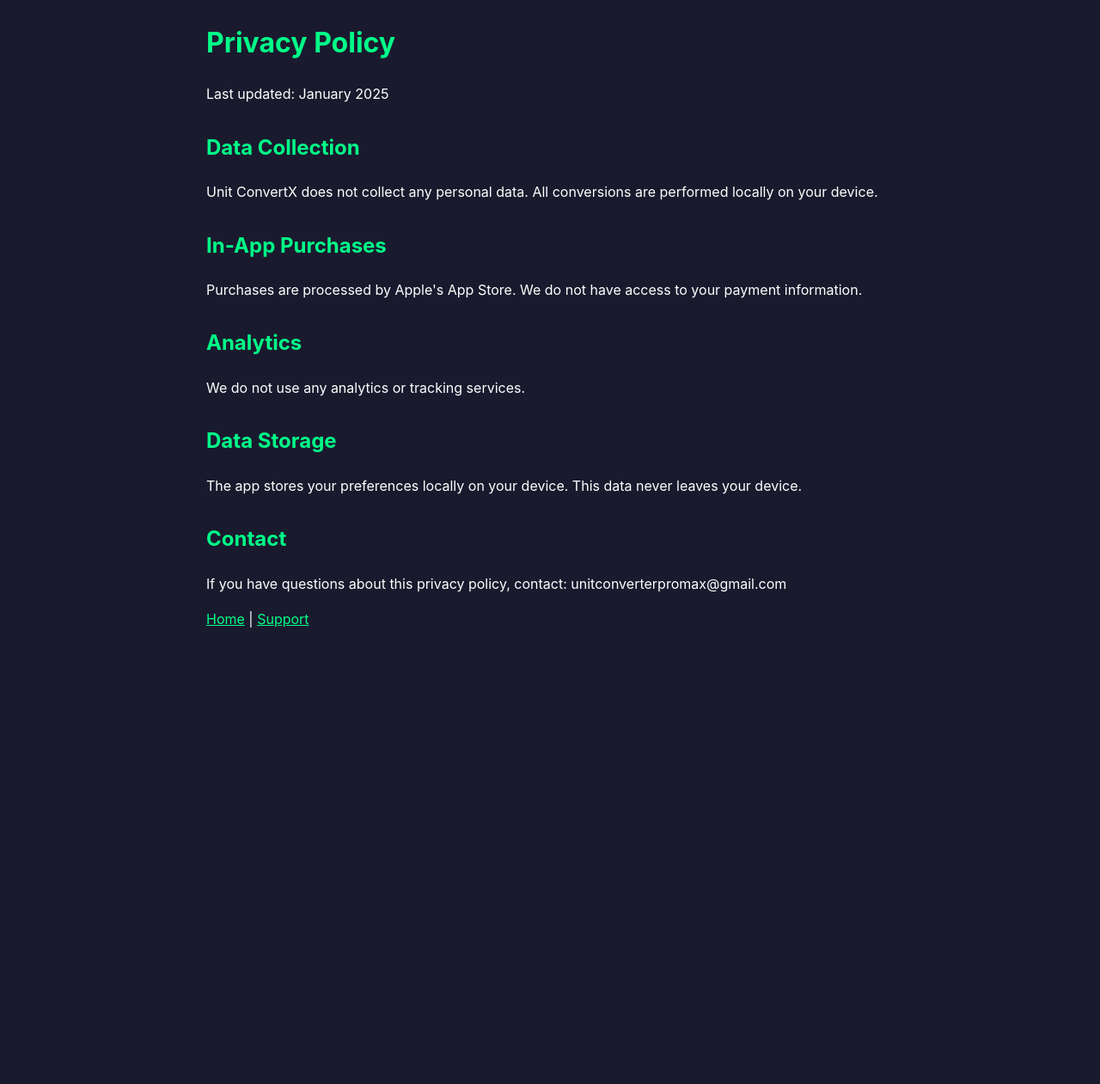
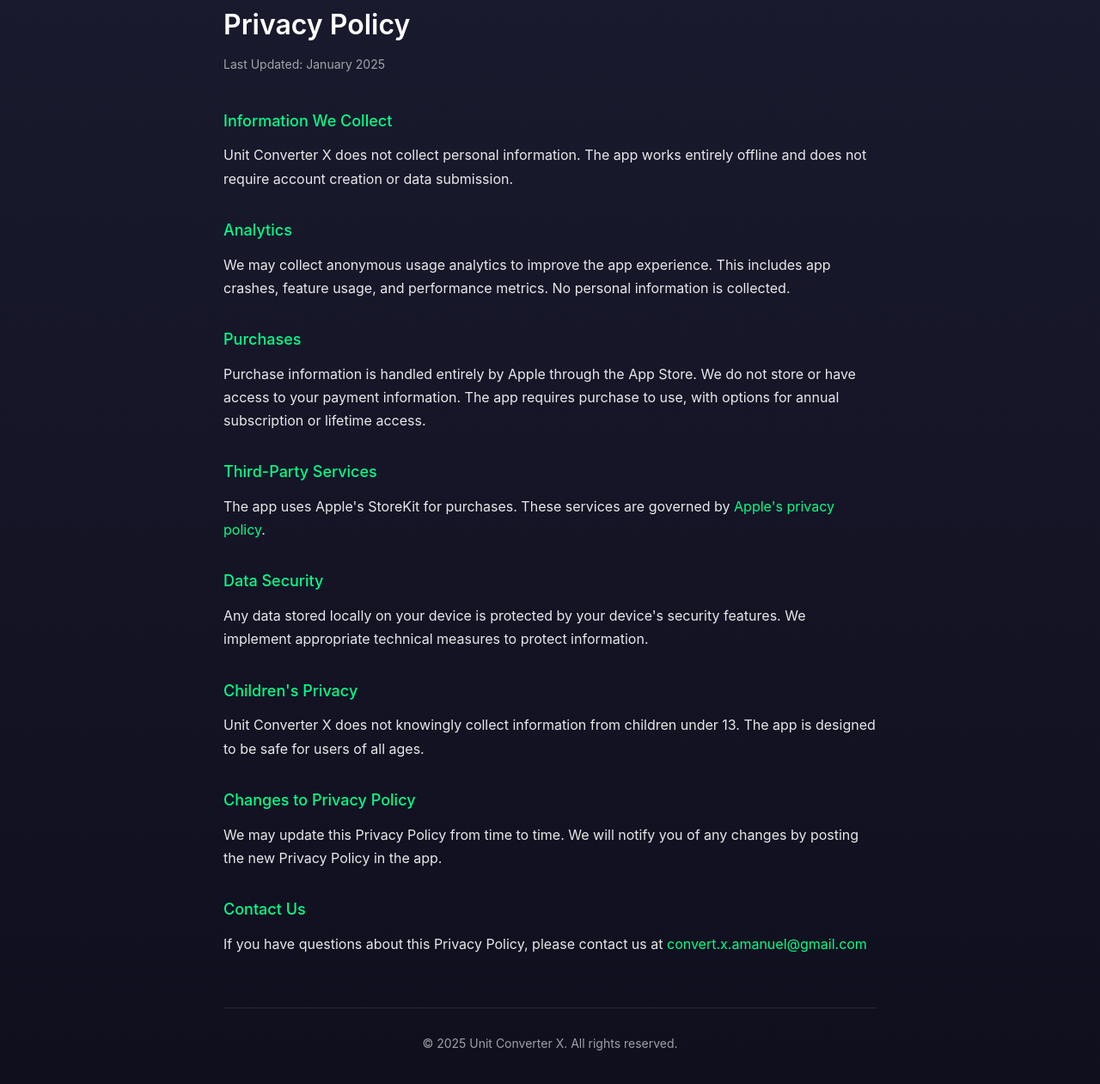
Before and after one commit to unitconverterpromax/.github.io, a plain HTML site: page privacy.html in a window 1280 px wide. Shown: the part 37-1298 px from the top of the page at 86% size. Before the commit the page ends 827 px from the top, so only its background shows below. Drawn offline with Linux system fonts and the light colour scheme.

Commit message:
Update privacy.html

```diff
--- a/privacy.html
+++ b/privacy.html
@@ -1,55 +1,139 @@
 <!DOCTYPE html>
-<html>
+<html lang="en">
 <head>
-    <title>Unit ConvertX - Privacy Policy</title>
-    <meta name="viewport" content="width=device-width, initial-scale=1">
+    <meta charset="UTF-8">
+    <meta name="viewport" content="width=device-width, initial-scale=1.0">
+    <title>Privacy Policy - Unit Converter X</title>
     <style>
+        * {
+            margin: 0;
+            padding: 0;
+            box-sizing: border-box;
+        }
+
         body {
-            font-family: -apple-system, BlinkMacSystemFont, 'Segoe UI', Roboto, sans-serif;
-            background: #1a1a2e;
-            color: white;
-            margin: 0;
-            padding: 20px;
+            font-family: -apple-system, BlinkMacSystemFont, 'Segoe UI', Roboto, Helvetica, Arial, sans-serif;
+            background: linear-gradient(180deg, #1a1a2e 0%, #0f0f1e 100%);
+            color: #ffffff;
+            min-height: 100vh;
             line-height: 1.6;
         }
+
         .container {
             max-width: 800px;
             margin: 0 auto;
-            padding: 20px;
+            padding: 40px 20px;
         }
+
         h1 {
+            font-size: 32px;
+            font-weight: 600;
+            margin-bottom: 10px;
+        }
+
+        .date {
+            font-size: 14px;
+            color: rgba(255, 255, 255, 0.6);
+            margin-bottom: 40px;
+        }
+
+        .section {
+            margin-bottom: 32px;
+        }
+
+        .section h2 {
             color: #00ff88;
+            font-size: 18px;
+            font-weight: 500;
+            margin-bottom: 12px;
         }
-        h2 {
-            color: #00ff88;
-            margin-top: 30px;
+
+        .section p {
+            font-size: 16px;
+            color: rgba(255, 255, 255, 0.9);
+            line-height: 1.7;
         }
+
         a {
             color: #00ff88;
+            text-decoration: none;
+        }
+
+        a:hover {
+            text-decoration: underline;
+        }
+
+        .footer {
+            margin-top: 60px;
+            padding-top: 30px;
+            border-top: 1px solid rgba(255, 255, 255, 0.1);
+            text-align: center;
+        }
+
+        .footer p {
+            font-size: 14px;
+            color: rgba(255, 255, 255, 0.6);
+        }
+
+        @media (max-width: 768px) {
+            h1 {
+                font-size: 28px;
+            }
+
+            .container {
+                padding: 30px 20px;
+            }
         }
     </style>
 </head>
 <body>
     <div class="container">
         <h1>Privacy Policy</h1>
-        <p>Last updated: January 2025</p>
+        <p class="date">Last Updated: January 2025</p>
 
-        <h2>Data Collection</h2>
-        <p>Unit ConvertX does not collect any personal data. All conversions are performed locally on your device.</p>
+        <div class="section">
+            <h2>Information We Collect</h2>
+            <p>Unit Converter X does not collect personal information. The app works entirely offline and does not require account creation or data submission.</p>
+        </div>
 
-        <h2>In-App Purchases</h2>
-        <p>Purchases are processed by Apple's App Store. We do not have access to your payment information.</p>
+        <div class="section">
+            <h2>Analytics</h2>
+            <p>We may collect anonymous usage analytics to improve the app experience. This includes app crashes, feature usage, and performance metrics. No personal information is collected.</p>
+        </div>
 
-        <h2>Analytics</h2>
-        <p>We do not use any analytics or tracking services.</p>
+        <div class="section">
+            <h2>Purchases</h2>
+            <p>Purchase information is handled entirely by Apple through the App Store. We do not store or have access to your payment information. The app requires purchase to use, with options for annual subscription or lifetime access.</p>
+        </div>
 
-        <h2>Data Storage</h2>
-        <p>The app stores your preferences locally on your device. This data never leaves your device.</p>
+        <div class="section">
+            <h2>Third-Party Services</h2>
+            <p>The app uses Apple's StoreKit for purchases. These services are governed by <a href="https://www.apple.com/legal/privacy/" target="_blank">Apple's privacy policy</a>.</p>
+        </div>
 
-        <h2>Contact</h2>
-        <p>If you have questions about this privacy policy, contact: unitconverterpromax@gmail.com</p>
+        <div class="section">
+            <h2>Data Security</h2>
+            <p>Any data stored locally on your device is protected by your device's security features. We implement appropriate technical measures to protect information.</p>
+        </div>
 
-        <p><a href="index.html">Home</a> | <a href="support.html">Support</a></p>
+        <div class="section">
+            <h2>Children's Privacy</h2>
+            <p>Unit Converter X does not knowingly collect information from children under 13. The app is designed to be safe for users of all ages.</p>
+        </div>
+
+        <div class="section">
+            <h2>Changes to Privacy Policy</h2>
+            <p>We may update this Privacy Policy from time to time. We will notify you of any changes by posting the new Privacy Policy in the app.</p>
+        </div>
+
+        <div class="section">
+            <h2>Contact Us</h2>
+            <p>If you have questions about this Privacy Policy, please contact us at <a href="mailto:convert.x.amanuel@gmail.com">convert.x.amanuel@gmail.com</a></p>
+        </div>
+
+        <div class="footer">
+            <p>© 2025 Unit Converter X. All rights reserved.</p>
+        </div>
     </div>
 </body>
 </html>
```
